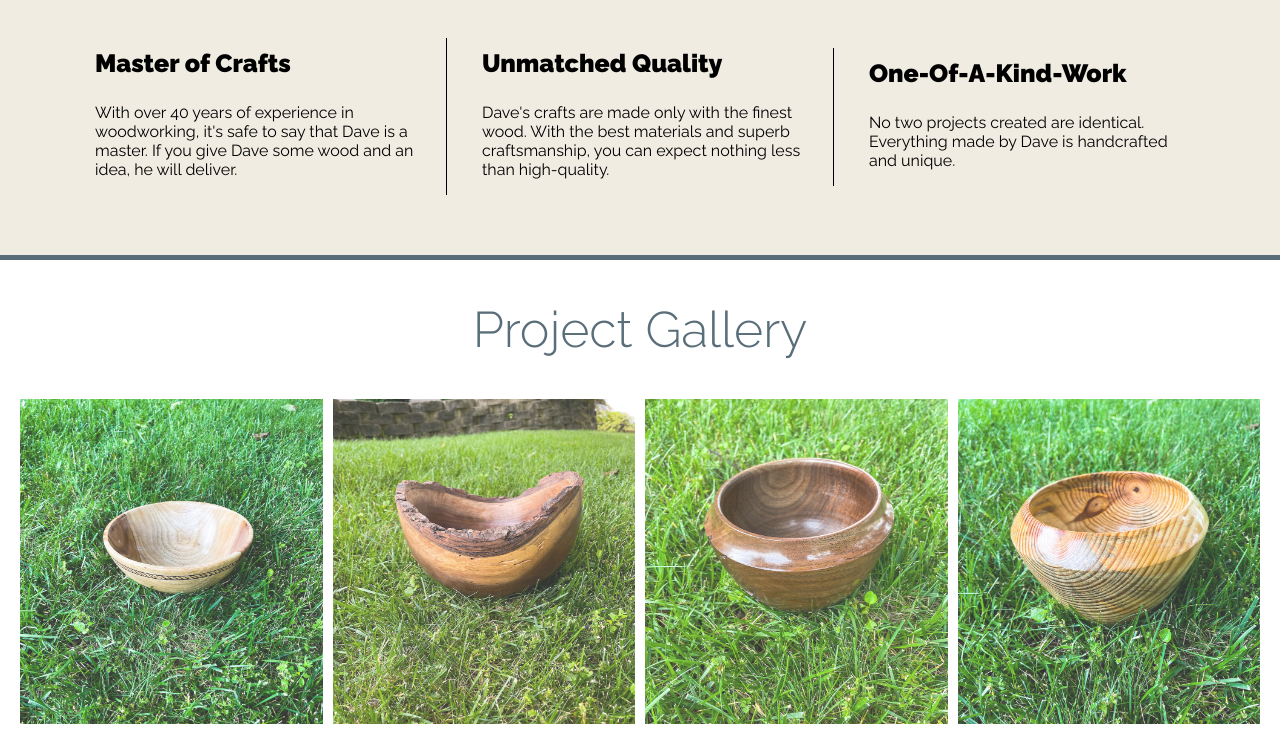
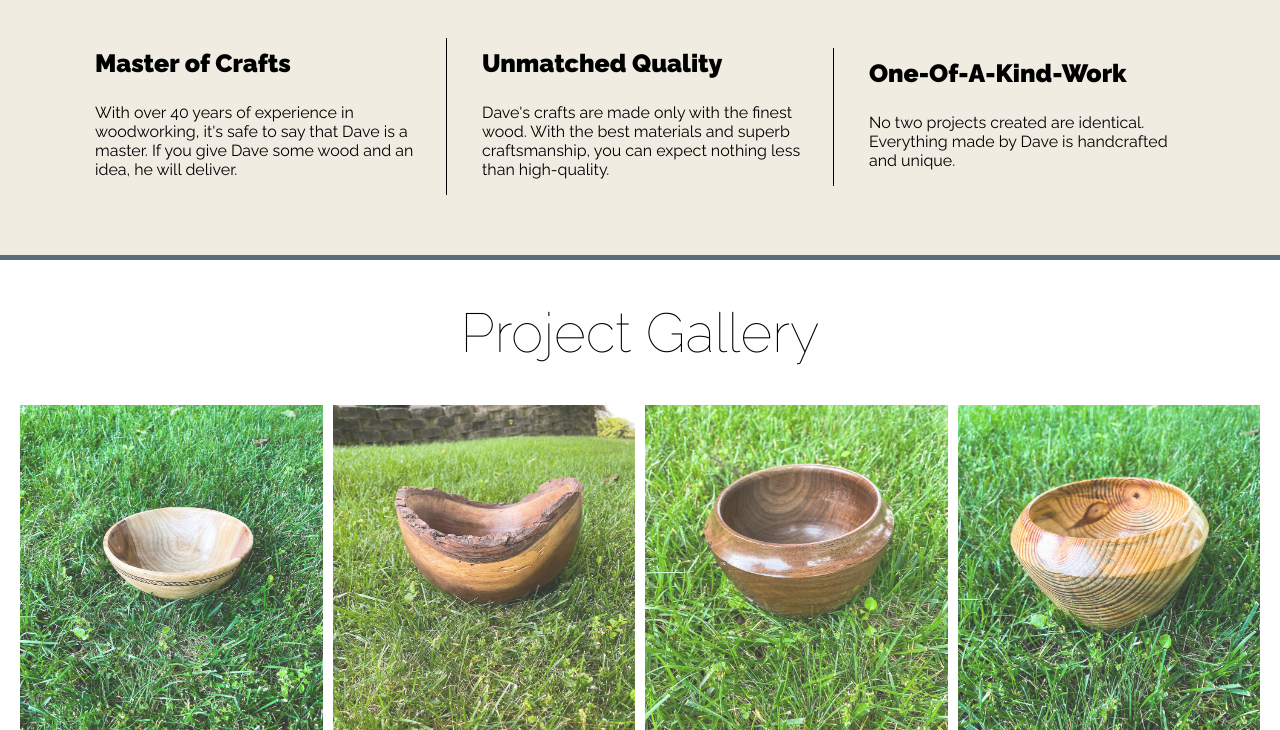
Before and after one commit to megwelch/final_project, a plain HTML site: page index.html in a window 1280 px wide. Shown: the part 447-1177 px from the top of the page. Drawn offline with Linux system fonts and the light colour scheme; grey boxes are pictures that could not be loaded; a web font is replaced by a local one.

Commit message:
gallery title font-size and color

```diff
--- a/style.css
+++ b/style.css
@@ -202,10 +202,10 @@ li{
 
 .gallery-title {
   font-family: 'Raleway', sans-serif;
-  color: #596e79;
-  font-weight: 300;
+  color: black;
+  font-weight: 100;
   text-align: center;
-  font-size: 50px;
+  font-size: 55px;
   margin: 0px;
   padding: 40px 20px 20px;
   border-top: solid #596e79 5px;
@@ -305,7 +305,7 @@ li{
 .about-title {
   text-align: center;
   font-family: 'Raleway', sans-serif;
-  font-size: 60px;
+  font-size: 55px;
   font-weight: 100;
   margin: 10px 0px 10px;
   border-top: solid #596e79 5px;
```
